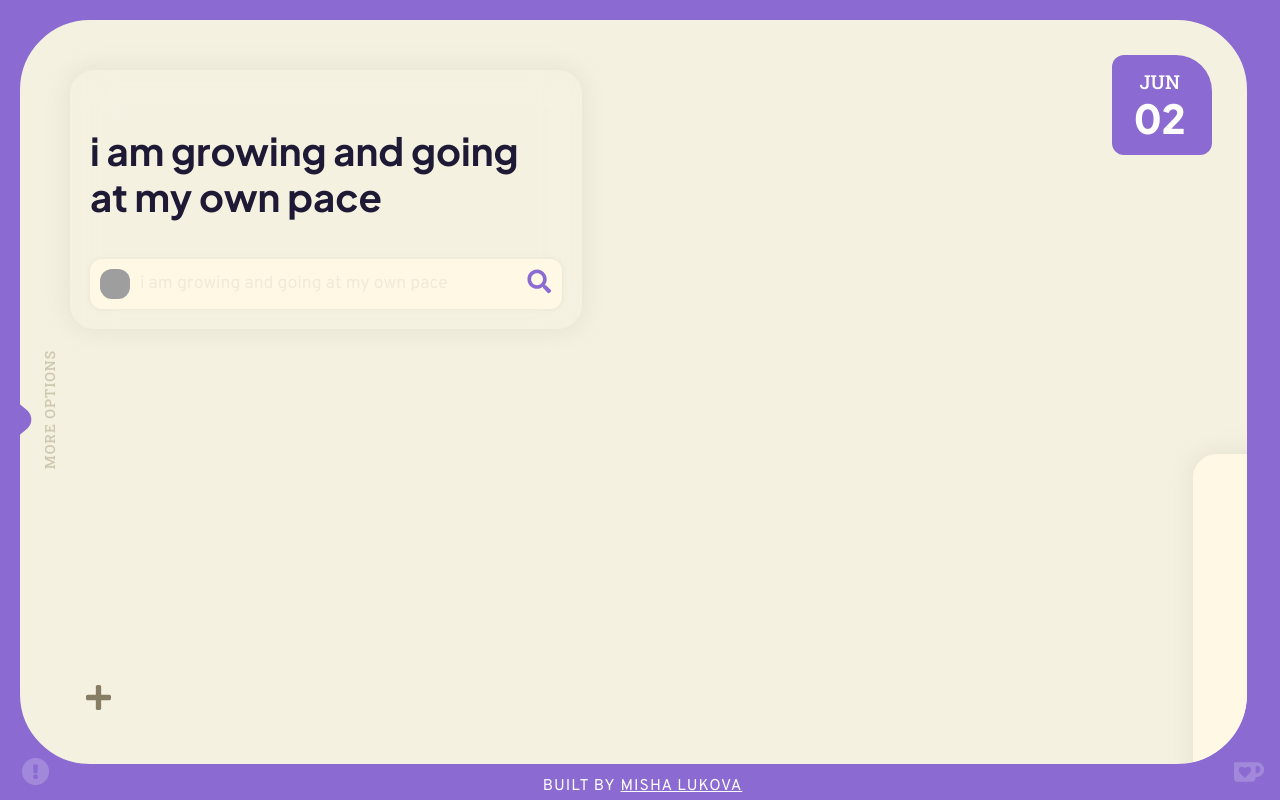
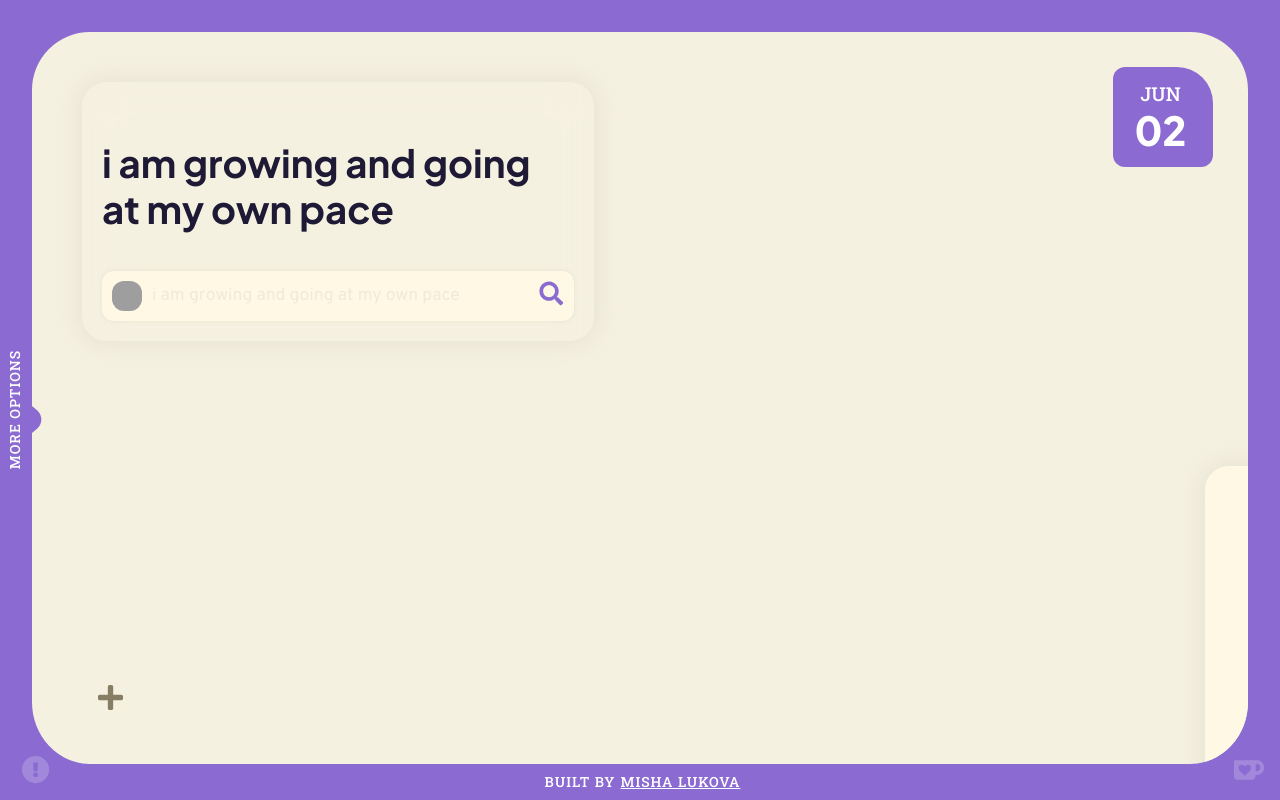
Before and after one commit to mishakov7/browserhome, a Next.js app: page / in a window 1280 px wide. Shown: the top 800 px of the page. Built offline with nearby package versions, Linux system fonts and the light colour scheme; grey boxes are pictures that could not be loaded.

Commit message:
Corrected border of main project

```diff
--- a/src/app/css/browserhome.css
+++ b/src/app/css/browserhome.css
@@ -1589,7 +1589,7 @@ button.list-container:hover::before {
 }
 .options-container {
   position: absolute;
-  left: 10px;
+  left: 20px;
   top: 50vh;
   z-index: 2;
 }
@@ -1606,13 +1606,13 @@ button.list-container:hover::before {
   content: "More Options";
   position: absolute;
   width: max-content;
-  color: var(--secondary-txt-lt);
+  color: rgb(var(--accent1-txt));
   font-family: var(--robo);
   font-size: 14px;
   letter-spacing: 1px;
   text-transform: uppercase;
   transform: rotate(-90deg);
-  left: -20px;
+  left: -65px;
   top: 0px;
 }
 
@@ -1637,6 +1637,10 @@ button.list-container:hover::before {
 
 .options-container .settings-button:hover {
   left: 5px;
+}
+
+.options-container .settings-button:hover::before {
+  left: -70px;
 }
 
 .options-container:hover .buttons-container,
--- a/src/app/css/sass/drawers.scss
+++ b/src/app/css/sass/drawers.scss
@@ -38,7 +38,7 @@
 
 .options-container {
     position: absolute;
-    left: 10px;
+    left: 20px;
     top: 50vh;
     z-index: 2;
 }
@@ -56,14 +56,14 @@
     position: absolute;
     width: max-content;
 
-    color: var(--secondary-txt-lt);
+    color: rgb(var(--accent1-txt));
     font-family: var(--robo);
     font-size: 14px;
     letter-spacing: 1px;
     text-transform: uppercase;
 
     transform: rotate(-90deg);
-    left: -20px;
+    left: -65px;
     top: 0px;
 }
 
@@ -88,6 +88,10 @@
 
 .options-container .settings-button:hover {
     left: 5px;
+}
+
+.options-container .settings-button:hover::before {
+  left: -70px;
 }
 
 .options-container:hover .buttons-container,
--- a/src/app/globals.css
+++ b/src/app/globals.css
@@ -306,7 +306,7 @@ input, textarea {
   background-color: var(--base-bg);
   border-radius: 30px;
   max-height: 100vh;
-  width: 99vw;
+  width: 100vw;
 
   overflow-y: scroll;
   overflow-x: hidden;
@@ -564,7 +564,8 @@ article {
 @media only screen and (min-width: 600px) {
   #main-container {
     border-radius: 90px;
-    border: solid 20px;
+    border: solid 32px;
+    border-bottom: solid 28px;
   }
 
   h2, h2 span {
@@ -732,7 +733,7 @@ label {
 /* * * * * * * * * * * * * * * * * * * * * * */
 /* BROWSER HOME STYLES */
 #main-container {
-  height: 98vh;
+  height: 99vh;
   /* margin-bottom: 20px; */
   overflow-y: hidden;
 
@@ -762,6 +763,7 @@ footer .row {
   justify-content: space-between;
   text-align: left;
   padding: 2px 0;
+  top: -10px;
 }
 
 footer .cache-button {
@@ -942,6 +944,8 @@ footer p {
 
 footer p.uppercase {
   line-height: 16px;
+  font-family: var(--robo);
+  font-size: 14px;
 }
 
 footer a {
```
Also changed, not shown: 1 other file (tests, documents, lock files or other folders).
